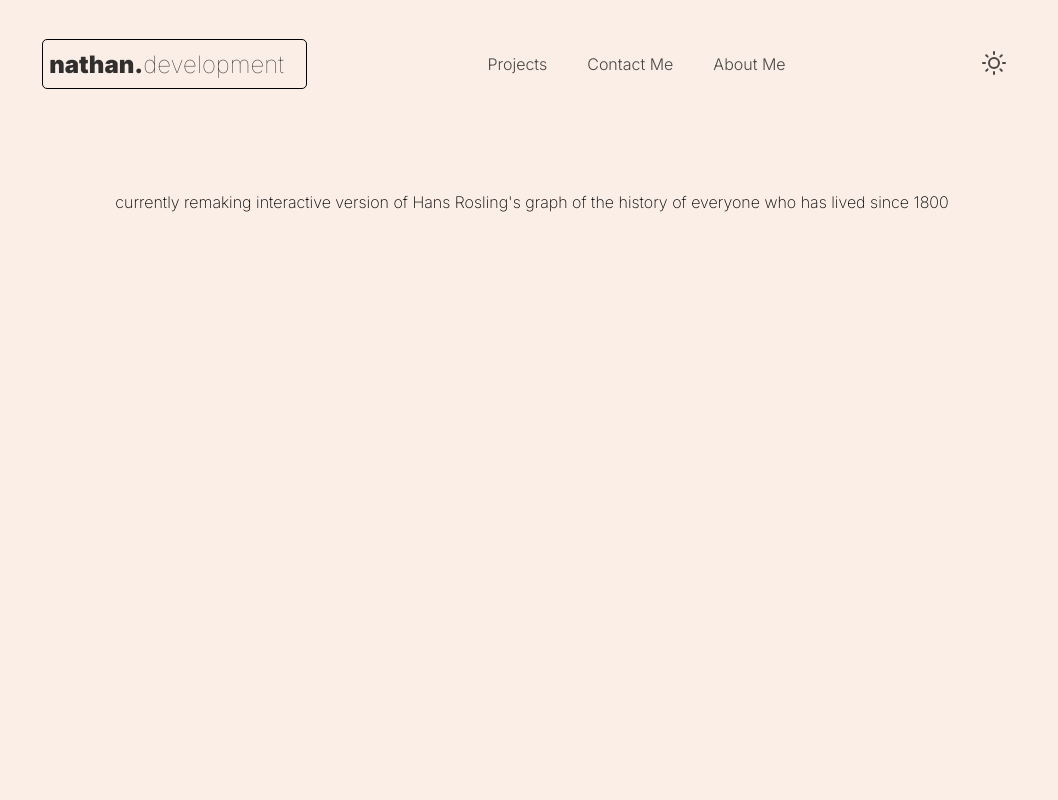
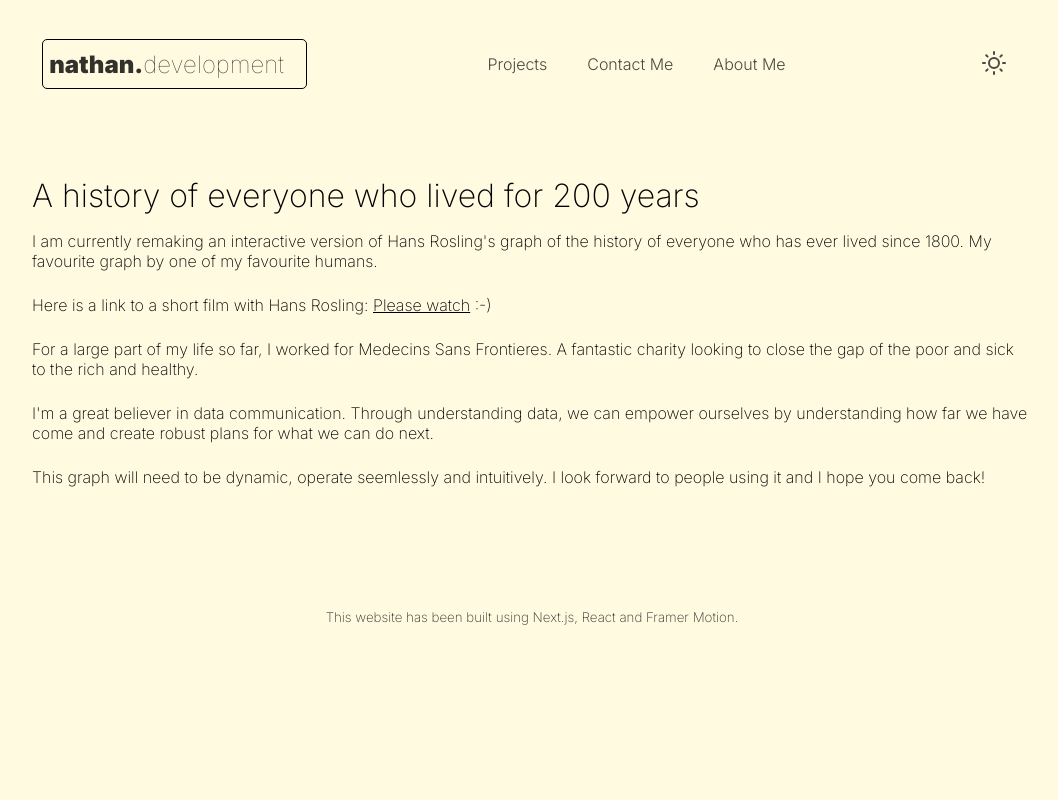
Before and after one commit to NateLog/react-portfolio, a Next.js app: page /projects in a window 1280 px wide. Shown: the top 800 px of the page, without its empty margins (108-1166 px from the left). Built offline with nearby package versions, Linux system fonts and the light colour scheme; no server answers.

Commit message:
minor layout fixes

```diff
--- a/src/app/globals.css
+++ b/src/app/globals.css
@@ -11,6 +11,7 @@ body {
   overflow-x: hidden;
   padding: 0;
   position: relative;
+  transition: 100ms;
 }
 
 main {
@@ -18,15 +19,15 @@ main {
   flex-direction: column;
   justify-content: space-between;
   align-items: center;
-  padding: 2rem 3rem;
-  min-height: 100vh;
+  padding: 3em 3em;
+  min-height: 50vh;
 }
 
-/* @media (prefers-color-scheme: dark) {
-  html {
-    color-scheme: dark;
+@media (max-width: 480px) {
+  main {
+    padding: 0em 3em;
   }
-} */
+}
 
 ::selection {
   background-color: var(--color-selection-background) !important;
--- a/src/app/page.js
+++ b/src/app/page.js
@@ -6,7 +6,7 @@ export default function Home() {
       <h1>Hi, I'm Nathan</h1>
       <p>
         I'm a Frontend Web Developer who loves to tinker, travel, and build
-        gorgeous, eductional and slick applications.
+        gorgeous, efficient and productive applications.
       </p>
     </div>
   );
--- a/src/app/projects/page.js
+++ b/src/app/projects/page.js
@@ -1,9 +1,36 @@
+import styles from "./projects.module.css";
+
 function Projects() {
   return (
-    <main>
-      currently remaking interactive version of Hans Rosling's graph of the
-      history of everyone who has lived since 1800
-    </main>
+    <div className={styles.shortTextWrapper}>
+      <h1>A history of everyone who lived for 200 years</h1>
+      <p>
+        I am currently remaking an interactive version of Hans Rosling's graph
+        of the history of everyone who has ever lived since 1800. My favourite
+        graph by one of my favourite humans.
+      </p>
+      <p>
+        Here is a link to a short film with Hans Rosling:{" "}
+        <a href="https://www.youtube.com/watch?v=jbkSRLYSojo&ab_channel=BBC">
+          Please watch
+        </a>{" "}
+        :-)
+      </p>
+      <p>
+        For a large part of my life so far, I worked for Medecins Sans
+        Frontieres. A fantastic charity looking to close the gap of the poor and
+        sick to the rich and healthy.
+      </p>
+      <p>
+        I'm a great believer in data communication. Through understanding data,
+        we can empower ourselves by understanding how far we have come and
+        create robust plans for what we can do next.
+      </p>
+      <p>
+        This graph will need to be dynamic, operate seemlessly and intuitively.
+        I look forward to people using it and I hope you come back!
+      </p>
+    </div>
   );
 }
 export default Projects;
--- /dev/null
+++ b/src/app/projects/projects.module.css
@@ -0,0 +1,3 @@
+.shortTextWrapper {
+  max-width: 1000px;
+}
--- a/src/components/Footer/Footer.js
+++ b/src/components/Footer/Footer.js
@@ -1,6 +1,14 @@
 import styles from "./Footer.module.css";
 
 function Footer() {
-  return <div className={styles.foot}>Copyright Nathan</div>;
+  return (
+    <div className={styles.footerWrapper}>
+      <div className={styles.footerContent}>
+        <p>
+          This website has been built using Next.js, React and Framer Motion.
+        </p>
+      </div>
+    </div>
+  );
 }
 export default Footer;
--- a/src/components/Footer/Footer.module.css
+++ b/src/components/Footer/Footer.module.css
@@ -1,7 +1,15 @@
-.foot {
-    display: flex;
-    justify-content: center;
-    align-items: flex-end;
-    border: solid;
-    color: #ecf0f1;
+.footerWrapper {
+  display: flex;
+  justify-content: center;
+  /* border: solid; */
 }
+
+.footerContent {
+  text-wrap: wrap;
+  text-align: center;
+  padding: 50px;
+  max-width: 600px;
+  opacity: 0.8;
+  font-weight: 50;
+  font-size: smaller;
+}
--- a/src/components/Navbar/Navbar.module.css
+++ b/src/components/Navbar/Navbar.module.css
@@ -15,6 +15,7 @@
   padding: 0;
   list-style-type: none;
   margin: 30px;
+  transition: 500ms;
 }
 
 .navlinks li {
--- a/src/constants.js
+++ b/src/constants.js
@@ -11,8 +11,8 @@ export const LIGHT_COLORS = {
   "--color-secondary-500": "hsl(328deg 100% 50%)",
   "--color-decorative-100": "hsl(50deg 100% 94%)",
   "--color-decorative-200": "hsl(50deg 100% 90%)",
-  "--color-decorative-300": "rgba(250, 238, 231, 255)",
-  "--color-decorative-500": "rgba(250, 238, 231, 255)",
+  "--color-decorative-300": "hsl(50deg 100% 94%)",
+  "--color-decorative-500": "hsl(50deg 100% 94%)",
   "--color-decorative-600": "hsl(50deg 100% 60%)",
   "--color-decorative-700": "rgba(250, 238, 231, 255)",
   "--color-decorative-800": "hsl(50deg 100% 33%)",
@@ -39,7 +39,7 @@ export const DARK_COLORS = {
   "--color-decorative-100": "hsl(256deg 20% 4%)",
   "--color-decorative-200": "hsl(256deg 30% 10%)",
   "--color-decorative-300": "hsl(256deg 30% 15%)",
-  "--color-decorative-500": "hsl(256deg 40% 30%)",
+  "--color-decorative-500": "hsl(256deg 20% 4%)",
   "--color-decorative-600": "hsl(256deg 40% 40%)",
   "--color-decorative-700": "hsl(256deg 40% 50%)",
   "--color-decorative-800": "hsl(256deg 45% 65%)",
```
